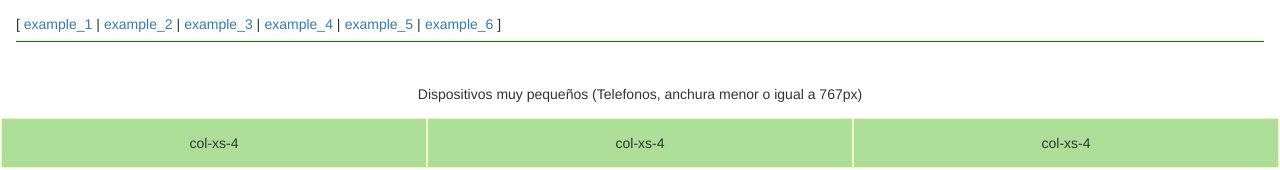
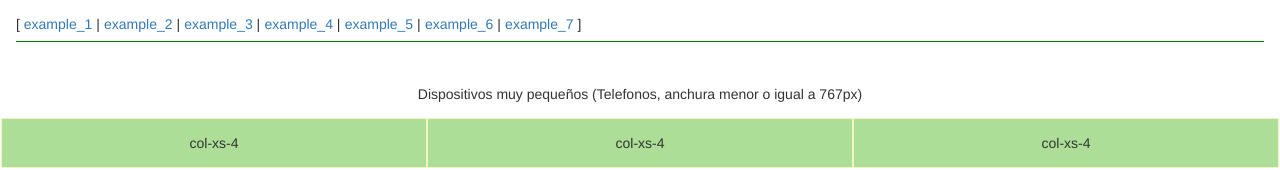
Before and after one commit to dMartinezAyuso/bootstrap-grid-examples, a website: page app/index.html in a window 1280 px wide. Shown: the top 170 px of the page. Drawn offline with Linux system fonts and the light colour scheme.

Commit message:
example 7 coming soon

```diff
--- a/app/index.html
+++ b/app/index.html
@@ -31,6 +31,7 @@
     <li><a href="#/example4">example_4</a></li>
     <li><a href="#/example5">example_5</a></li>
     <li><a href="#/example6">example_6</a></li>
+    <li><a href="#">example_7</a></li>
   </ul>
 
   <!--[if lt IE 7]>
```
